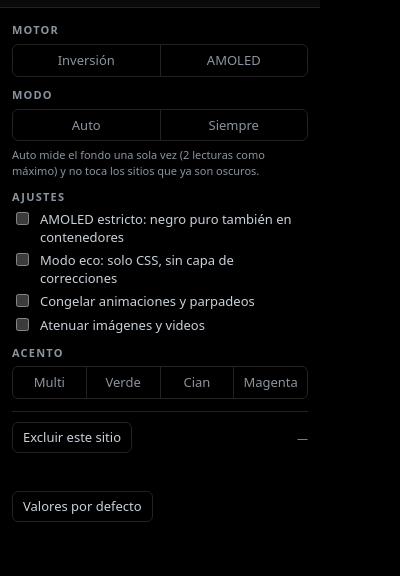
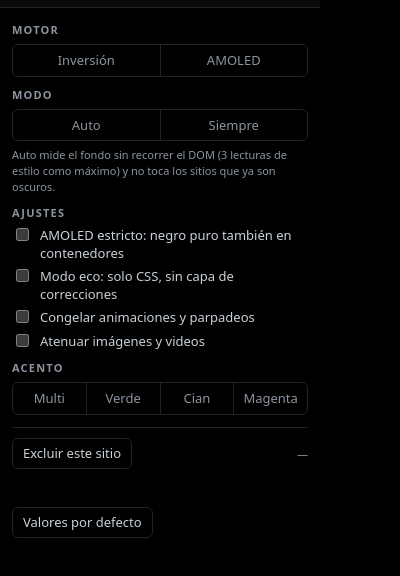
Before and after one commit to LiebeBlack/LBs, a browser extension: page popup.html in a window 400 px wide. Shown: the part 32-608 px from the top of the page. Drawn offline with Linux system fonts and the light colour scheme.

Commit message:
Update popup.html

```diff
--- a/popup.html
+++ b/popup.html
@@ -32,7 +32,7 @@
         <button type="button" role="radio" data-value="auto">Auto</button>
         <button type="button" role="radio" data-value="on">Siempre</button>
       </div>
-      <p class="hint">Auto mide el fondo una sola vez (2 lecturas como máximo) y no toca los sitios que ya son oscuros.</p>
+      <p class="hint">Auto mide el fondo sin recorrer el DOM (3 lecturas de estilo como máximo) y no toca los sitios que ya son oscuros.</p>
     </section>
 
     <section class="extras">
```
